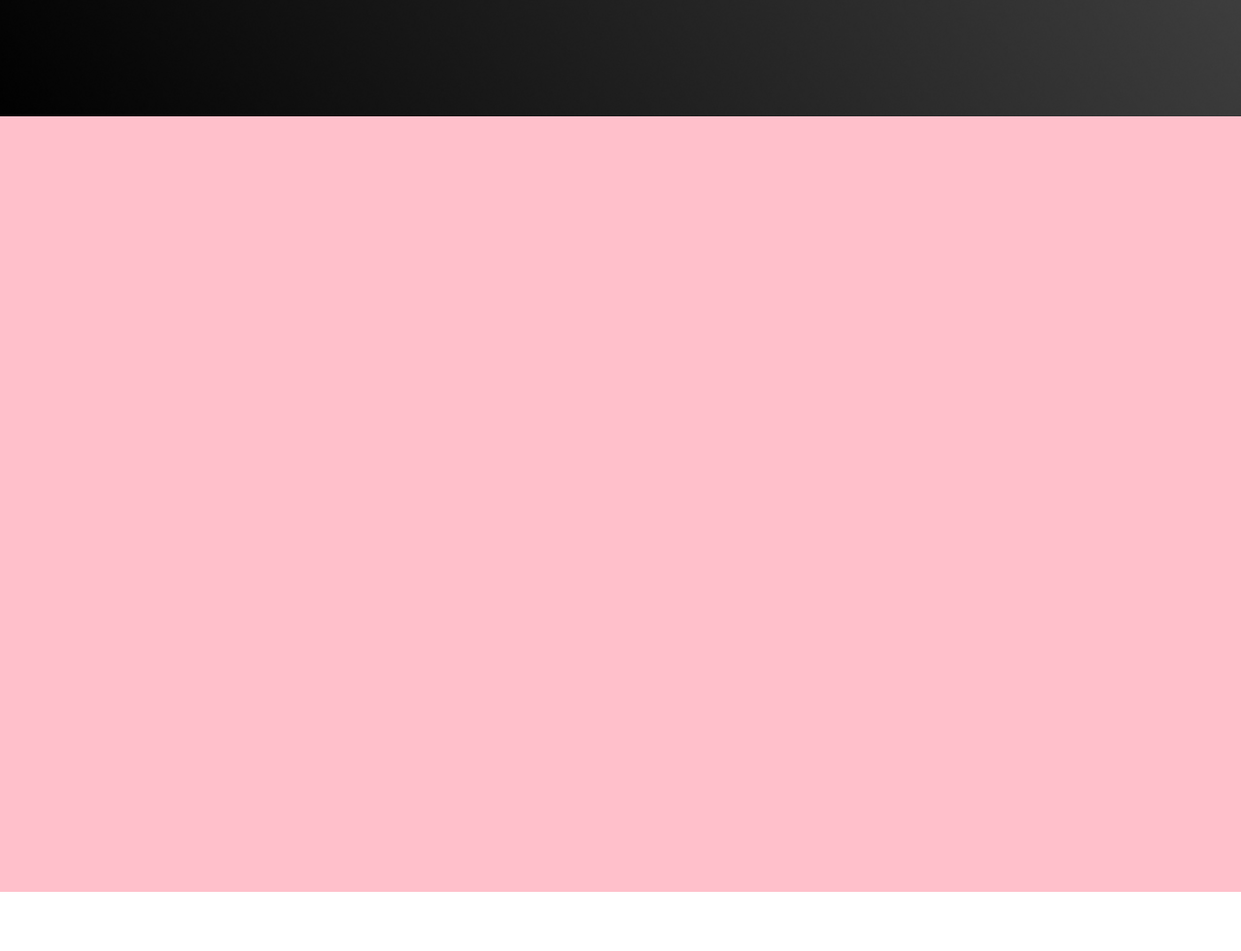
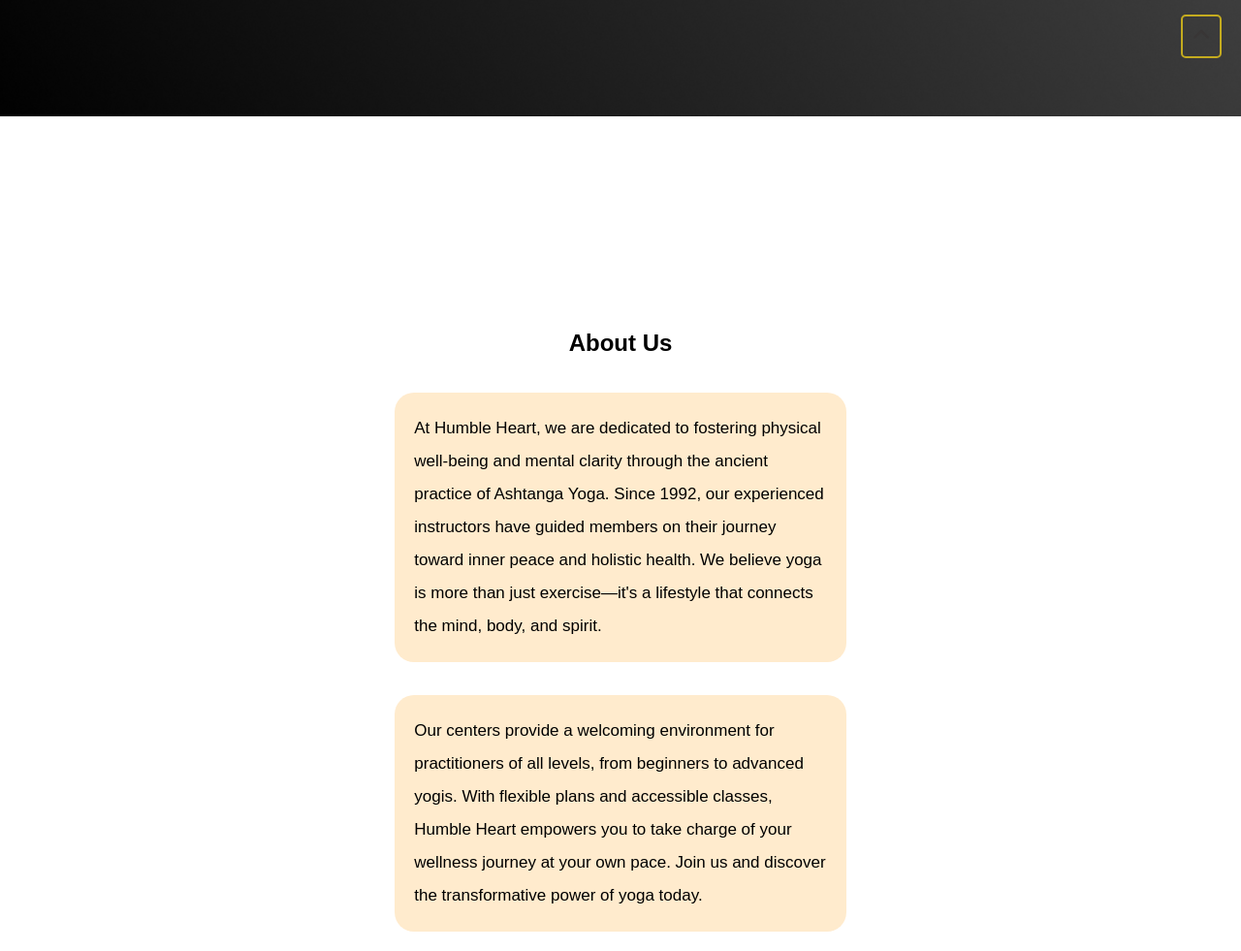
Before and after one commit to PriincessOkoli/html-project, a plain HTML site: page index.html in a window 1280 px wide. Shown: the part 720-1701 px from the top of the page at 97% size. Before the commit the page ends 1640 px from the top, so only its background shows below. Drawn offline with Linux system fonts and the light colour scheme; files whose address does not match are found by name.

Commit message:
feat: implement about us and back to top button

```diff
--- a/css/style.css
+++ b/css/style.css
@@ -71,10 +71,6 @@ header {
 .top-bar.sticky > nav {
   margin-right: 60px;
 }
-main {
-  height: 100vh;
-  background-color: pink;
-}
 a {
   text-decoration: none;
   color: white;
@@ -113,6 +109,40 @@ button {
 button:hover {
   opacity: 0.9;
 }
+.about-us {
+  text-align: center;
+  padding: 200px;
+}
+.about-us > section {
+  display: flex;
+  flex-wrap: wrap;
+  justify-content: space-evenly;
+}
+.about-us p {
+  max-width: 45ch;
+  text-align: left;
+  background-color: blanchedalmond;
+  padding: 20px;
+  border-radius: 20px;
+  line-height: 2;
+  font-size: 17px;
+}
+.back-to-top {
+  position: fixed;
+  bottom: 20px;
+  right: 20px;
+  background-color: transparent;
+  color: rgb(57, 54, 54);
+  border: 2px solid rgb(196, 171, 31);
+  padding: 10px;
+  font-size: 18px;
+  cursor: pointer;
+  border-radius: 5px;
+}
+
+.back-to-top:hover {
+  background-color: #666;
+}
 
 @media (max-width: 767px) {
   h1 {
@@ -133,4 +163,7 @@ button:hover {
     padding-left: 20px;
     padding-right: 20px;
   }
+  .about-us {
+    padding: 20px;
+  }
 }
--- a/index.html
+++ b/index.html
@@ -6,6 +6,10 @@
     <meta name="viewport" content="width=device-width, initial-scale=1.0" />
     <title>Landing Page Project</title>
     <link rel="stylesheet" href="css/style.css" />
+    <link
+      rel="stylesheet"
+      href="https://cdnjs.cloudflare.com/ajax/libs/font-awesome/6.4.2/css/all.min.css"
+    />
   </head>
   <body>
     <header class="pl-2xl pr-2xl pt-xl h-full md-pl-md md-pr-md">
@@ -43,7 +47,27 @@
       </section>
     </section>
   </header>
-  <main></main>
+  <main>
+    <section id="about-us" class="about-us">
+      <h2>About Us</h2>
+      <section>
+      <p>At Humble Heart, we are dedicated to fostering physical well-being and mental
+        clarity through the ancient practice of Ashtanga Yoga.
+        Since 1992, our experienced instructors have guided members on their journey toward inner peace and holistic
+        health.
+        We believe yoga is more than just exercise—it's a lifestyle that connects the mind, body, and spirit.
+      </p>
+      <p>Our centers provide a welcoming environment for practitioners of all levels, from beginners to advanced yogis.
+        With flexible plans and accessible classes, Humble Heart empowers you to take charge of your wellness journey at
+        your own pace.
+        Join us and discover the transformative power of yoga today.
+      </p>
+
+
+      </section>
+    </section>
+    <button class="back-to-top" id="back-to-top"><i class="fas fa-chevron-up"></i></button>
+  </main>
   <footer></footer>
 </body>
 <script src="/js/script.js" ></script>
--- a/js/script.js
+++ b/js/script.js
@@ -6,3 +6,16 @@ window.addEventListener("scroll", function() {
         navbar.classList.remove("sticky");
     }
 });
+
+
+document.addEventListener("DOMContentLoaded", function () {
+    const backToTopButton = document.querySelector("#back-to-top");
+
+    // Smooth scroll to top on click
+    backToTopButton.addEventListener("click", function () {
+        window.scrollTo({
+            top: 0,
+            behavior: "smooth"
+        });
+    });
+});
```
